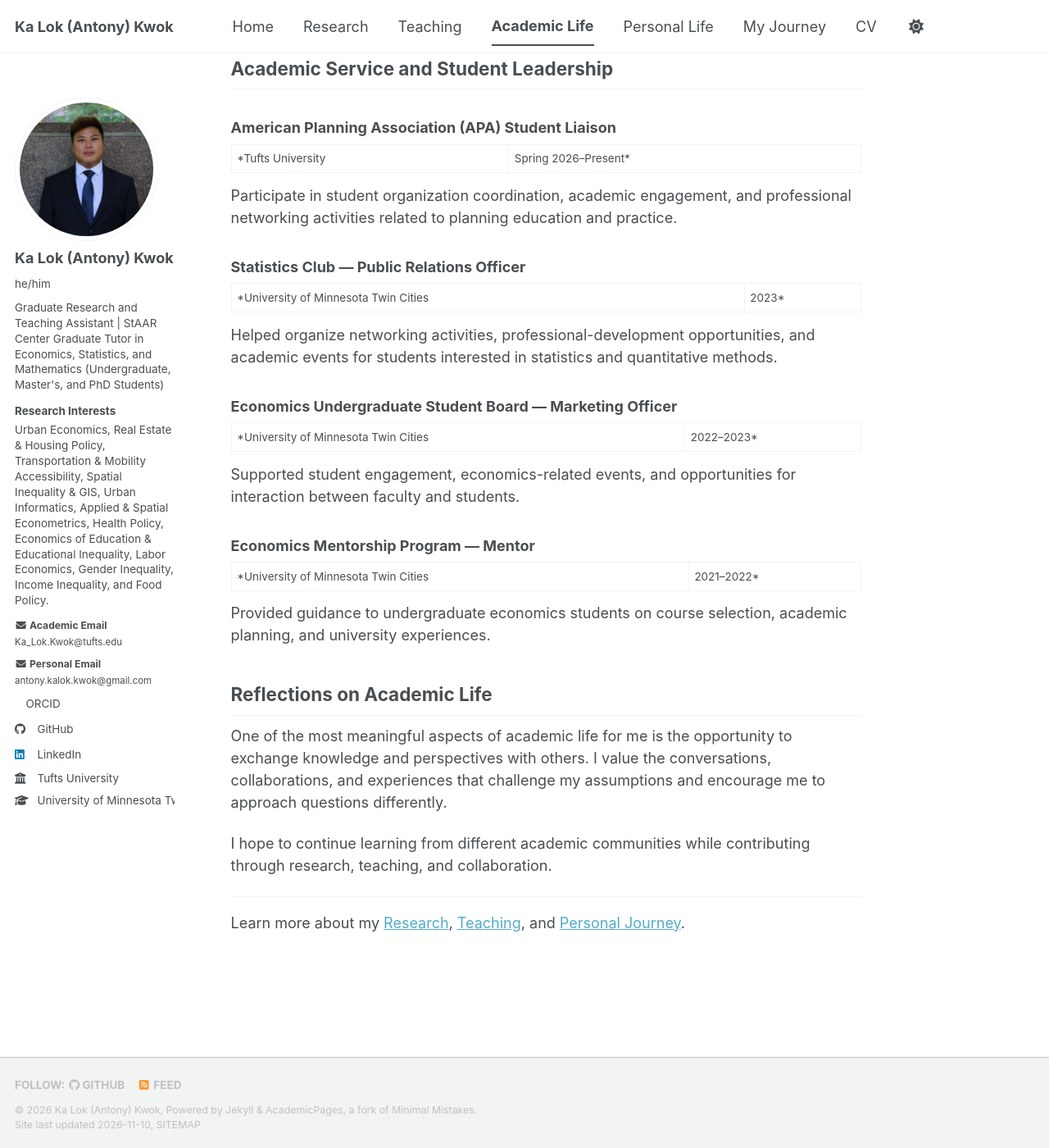
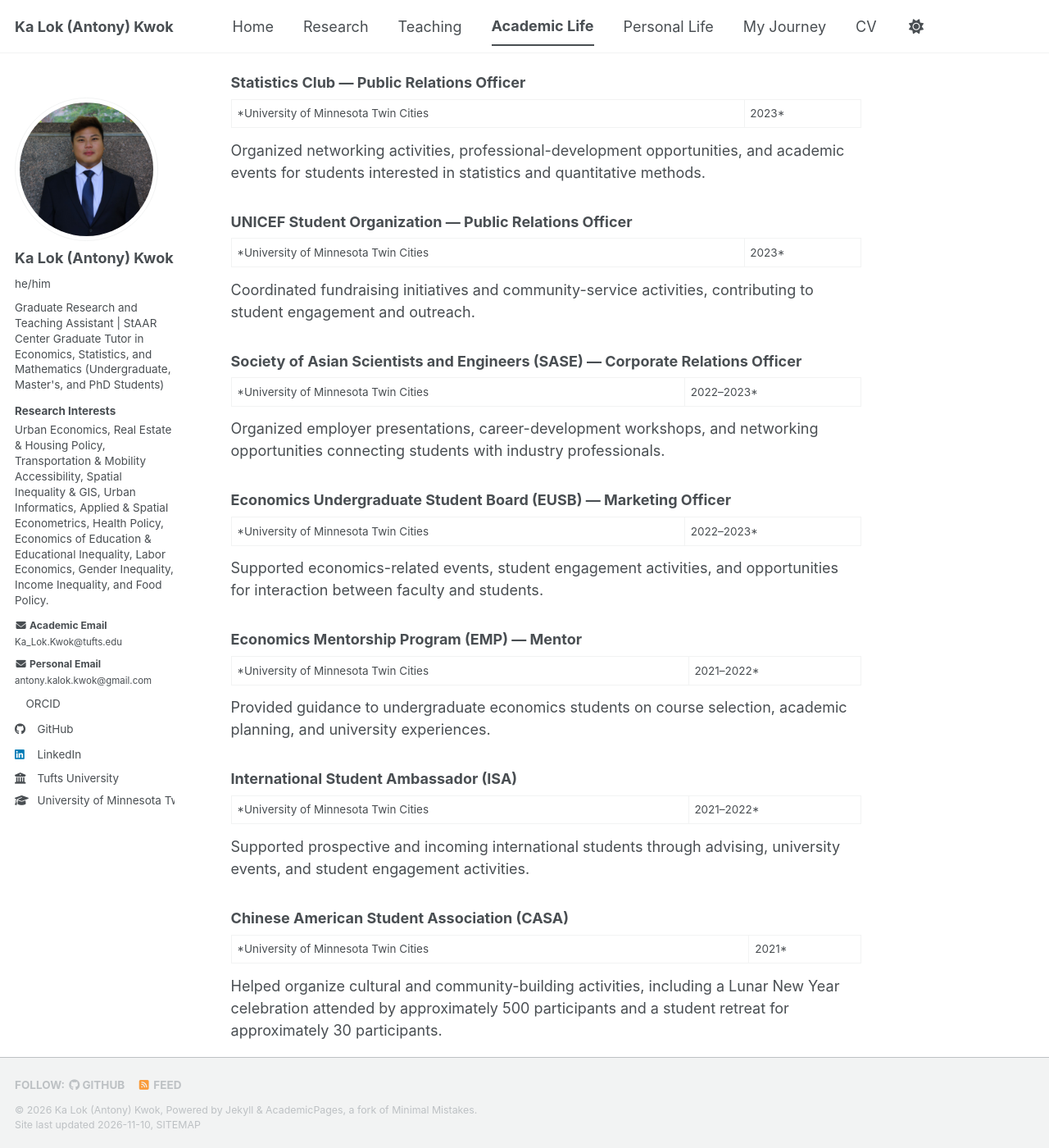
Before and after one commit to AntonyKaLokKwok/AntonyKaLokKwok.github.io, a Jekyll site: the page built from _pages/academic-life.md, in a window 1280 px wide and 1400 px high, scrolled down 3244 px. Shown: the whole window at 82% size. Built offline with Jekyll 4.4.1, drawn with Linux system fonts in a browser that asks for light colours; a style sheet for code colours, icons or effects is not loaded; some of the changed text lies outside the part shown.

Commit message:
Revise academic life details and organization roles
Updated coursework details and refined section titles. Added new roles and responsibilities for various student organizations.

```diff
--- a/_pages/academic-life.md
+++ b/_pages/academic-life.md
@@ -47,7 +47,7 @@ Participating in academic conferences allows me to exchange ideas, learn from re
 
 *Accepted for Presentation | Coauthor with Professor Justin Hollander*
 
-**What does Wikipedia say about Cities? Epistemology and Spatial Distribution in the World's Largest Encyclopedia**
+**What does Wikipedia say about Cities? Epistemology and Spatial Distribution in the World’s Largest Encyclopedia**
 
 Professor Justin Hollander is designated as the primary presenter.
 
@@ -72,12 +72,6 @@ Participated in GIS coursework in Talloires, France, where I applied spatial ana
 This international academic experience provided an opportunity to explore urban and regional planning questions in a different geographic context.
 
 [Housing and Transit Vulnerability in Grand Annecy](https://storymaps.arcgis.com/stories/071b6237ee6f42d6910057581f362c9d)
-
-### Interdisciplinary Learning and Academic Exchange
-
-My academic experiences have involved interactions with researchers and students from economics, mathematics, urban planning, environmental policy, geography, and related disciplines.
-
-Through graduate seminars, research discussions, coursework, and collaborative projects, I have developed an appreciation for interdisciplinary approaches to understanding complex social and economic problems.
 
 ## Academic Honors and Recognition
 
@@ -109,26 +103,56 @@ Participate in student organization coordination, academic engagement, and profe
 
 *University of Minnesota Twin Cities | 2023*
 
-Helped organize networking activities, professional-development opportunities, and academic events for students interested in statistics and quantitative methods.
+Organized networking activities, professional-development opportunities, and academic events for students interested in statistics and quantitative methods.
 
-### Economics Undergraduate Student Board — Marketing Officer
+### UNICEF Student Organization — Public Relations Officer
+
+*University of Minnesota Twin Cities | 2023*
+
+Coordinated fundraising initiatives and community-service activities, contributing to student engagement and outreach.
+
+### Society of Asian Scientists and Engineers (SASE) — Corporate Relations Officer
 
 *University of Minnesota Twin Cities | 2022–2023*
 
-Supported student engagement, economics-related events, and opportunities for interaction between faculty and students.
+Organized employer presentations, career-development workshops, and networking opportunities connecting students with industry professionals.
 
-### Economics Mentorship Program — Mentor
+### Economics Undergraduate Student Board (EUSB) — Marketing Officer
+
+*University of Minnesota Twin Cities | 2022–2023*
+
+Supported economics-related events, student engagement activities, and opportunities for interaction between faculty and students.
+
+### Economics Mentorship Program (EMP) — Mentor
 
 *University of Minnesota Twin Cities | 2021–2022*
 
 Provided guidance to undergraduate economics students on course selection, academic planning, and university experiences.
 
-## Reflections on Academic Life
+### International Student Ambassador (ISA)
 
-One of the most meaningful aspects of academic life for me is the opportunity to exchange knowledge and perspectives with others. I value the conversations, collaborations, and experiences that challenge my assumptions and encourage me to approach questions differently.
+*University of Minnesota Twin Cities | 2021–2022*
 
-I hope to continue learning from different academic communities while contributing through research, teaching, and collaboration.
+Supported prospective and incoming international students through advising, university events, and student engagement activities.
+
+### Chinese American Student Association (CASA)
+
+*University of Minnesota Twin Cities | 2021*
+
+Helped organize cultural and community-building activities, including a Lunar New Year celebration attended by approximately 500 participants and a student retreat for approximately 30 participants.
+
+## Independent Academic and Technical Projects
+
+### Chinese Culture AI Agent (华花) — AI Chatbot Application
+
+*Fall 2026 | Independent Technical Project*
+
+Developed and deployed an interactive AI chatbot for Chinese cultural education using Hugging Face Spaces and external AI API integration.
+
+Designed a bilingual Chinese–English interface to support interactive exploration of Chinese cultural topics.
+
+Planned future development includes integrating Wikipedia and Wikidata geographic datasets to explore AI-assisted information retrieval and applications in urban planning and computational urban analytics.
 
 ---
 
-Learn more about my [Research](/research/), [Teaching](/teaching/), and [Personal Journey](/my-journey/).
+Learn more about my [Research](/research/), [Teaching](/teaching/), [Personal Journey](/my-journey/), or view my [Curriculum Vitae](/cv/).
```
Also changed, not shown: other parts of _pages/academic-life.md (+2 -2 lines).
